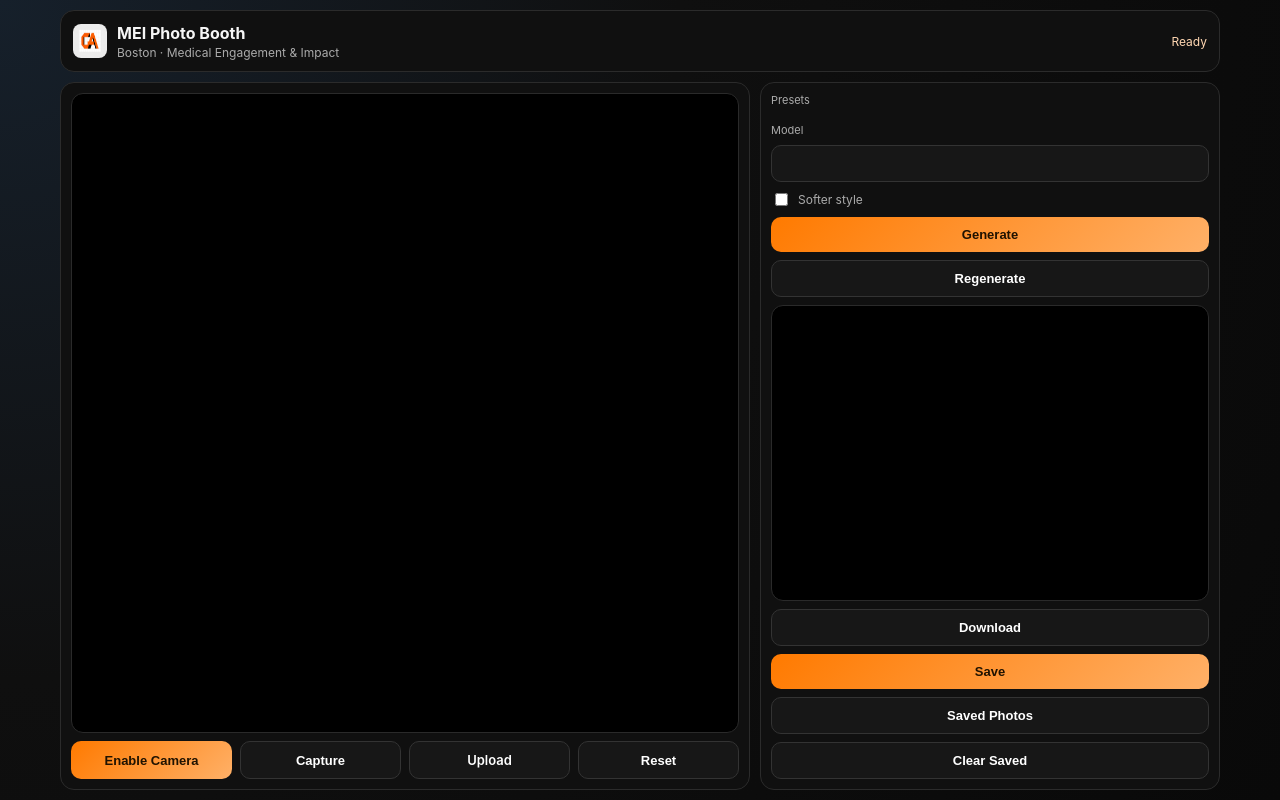
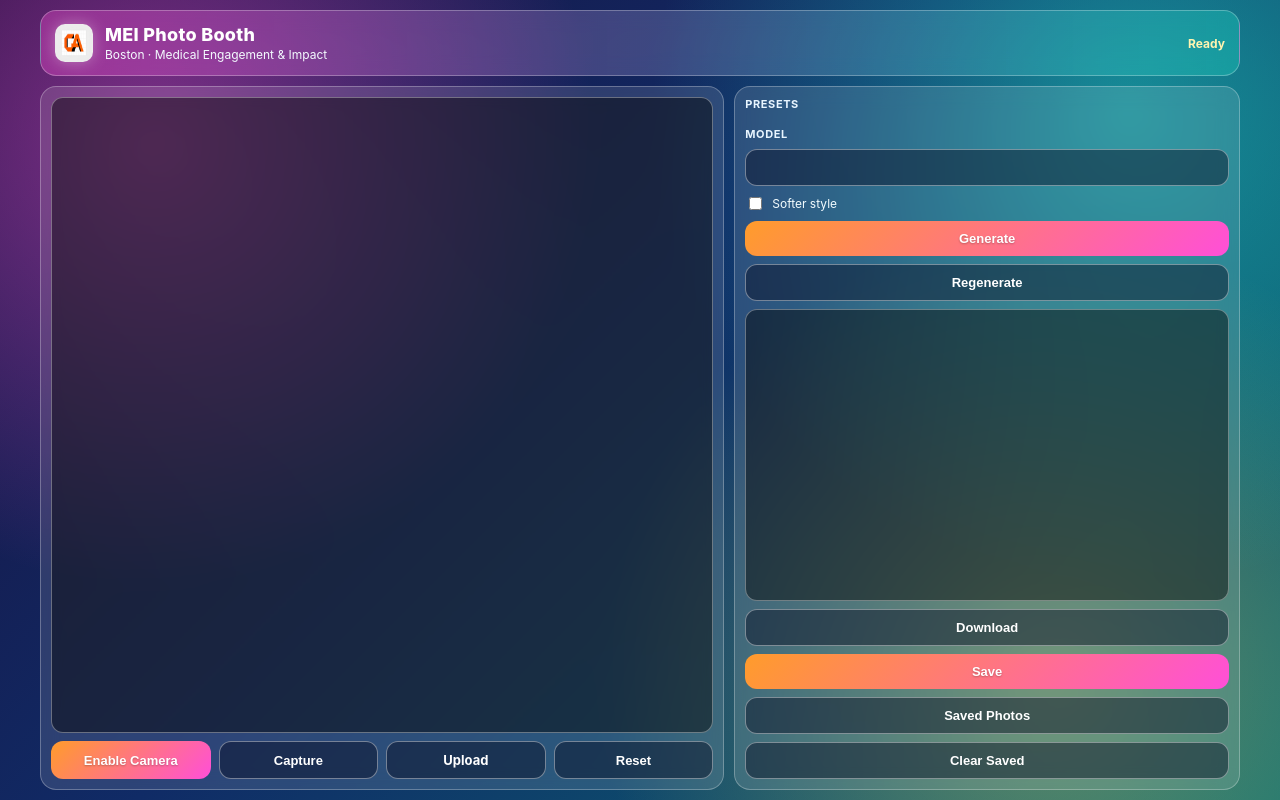
Before and after one commit to vivgatesAI/MEIPhotobooth, a website: page views/index.html in a window 1280 px wide. Drawn offline with Linux system fonts and the light colour scheme; no server answers.

Commit message:
style: brighten UI with fun neon gradient palette and playful high-contrast booth visuals

```diff
--- a/public/styles.css
+++ b/public/styles.css
@@ -1,25 +1,52 @@
-:root { --bg:#090909; --card:#141414; --line:#2b2b2b; --text:#f6f6f6; --muted:#ababab; --orange:#ff7a00; --orange2:#ffb067; }
+:root {
+  --bg1:#1a0f3d;
+  --bg2:#102b66;
+  --bg3:#0a6b73;
+  --card:rgba(255,255,255,.12);
+  --line:rgba(255,255,255,.28);
+  --text:#ffffff;
+  --muted:#d9e7ff;
+  --pink:#ff4fd8;
+  --orange:#ff9c2b;
+  --teal:#20f0d0;
+  --yellow:#ffe45a;
+}
 *{box-sizing:border-box}
-html,body{margin:0;height:100%;overflow:hidden;font-family:Inter,-apple-system,BlinkMacSystemFont,"Segoe UI",sans-serif;background:radial-gradient(circle at 0% 0%,#16202b 0%,#0f0f0f 45%,#090909 100%);color:var(--text)}
-.single-screen{height:100dvh;display:flex;flex-direction:column;padding:10px;gap:10px;max-width:1180px;margin:0 auto}
-.topbar{display:flex;justify-content:space-between;align-items:center;background:#101010;border:1px solid var(--line);border-radius:14px;padding:8px 12px;min-height:62px}
-.brand{display:flex;align-items:center;gap:10px}.brand img{width:34px;height:34px;border-radius:8px}.brand h1{font-size:16px;margin:0}.brand p{margin:2px 0 0;color:var(--muted);font-size:12px}
-.status-inline{font-size:12px;color:#ffd7b2}
-.workspace{flex:1;display:grid;grid-template-columns:1.2fr .8fr;gap:10px;min-height:0}
-.left-panel,.right-panel{background:#101010;border:1px solid var(--line);border-radius:14px;padding:10px;display:flex;flex-direction:column;gap:8px;min-height:0}
-.camera-frame,.result-frame{flex:1;min-height:0;border:1px solid #2a2a2a;border-radius:12px;background:#000;overflow:hidden;display:flex;align-items:center;justify-content:center}
+html,body{margin:0;height:100%;overflow:hidden;font-family:Inter,-apple-system,BlinkMacSystemFont,"Segoe UI",sans-serif;color:var(--text)}
+body{
+  background:
+    radial-gradient(circle at 12% 18%, rgba(255,79,216,.45) 0%, transparent 34%),
+    radial-gradient(circle at 88% 14%, rgba(32,240,208,.45) 0%, transparent 36%),
+    radial-gradient(circle at 82% 85%, rgba(255,228,90,.35) 0%, transparent 36%),
+    linear-gradient(135deg,var(--bg1) 0%,var(--bg2) 45%,var(--bg3) 100%);
+}
+.single-screen{height:100dvh;display:flex;flex-direction:column;padding:10px;gap:10px;max-width:1220px;margin:0 auto}
+.topbar{display:flex;justify-content:space-between;align-items:center;background:linear-gradient(90deg,rgba(255,79,216,.35),rgba(32,240,208,.28));border:1px solid var(--line);border-radius:16px;padding:10px 14px;min-height:66px;backdrop-filter:blur(10px)}
+.brand{display:flex;align-items:center;gap:12px}.brand img{width:38px;height:38px;border-radius:10px;box-shadow:0 0 16px rgba(255,255,255,.35)}
+.brand h1{font-size:18px;margin:0;font-weight:800;letter-spacing:.3px}.brand p{margin:2px 0 0;color:#f4fbff;font-size:12px}
+.status-inline{font-size:12px;color:#fff4b0;font-weight:700}
+.workspace{flex:1;display:grid;grid-template-columns:1.15fr .85fr;gap:10px;min-height:0}
+.left-panel,.right-panel{background:var(--card);border:1px solid var(--line);border-radius:16px;padding:10px;display:flex;flex-direction:column;gap:8px;min-height:0;backdrop-filter:blur(10px)}
+.camera-frame,.result-frame{flex:1;min-height:0;border:1px solid rgba(255,255,255,.35);border-radius:12px;background:rgba(0,0,0,.45);overflow:hidden;display:flex;align-items:center;justify-content:center}
 video,canvas,#previewImg,#resultImg{width:100%;height:100%;object-fit:contain}
 .quick-actions,.control-group.two{display:grid;grid-template-columns:repeat(4,1fr);gap:8px}
 .control-group.compact{display:flex;flex-direction:column;gap:8px}.control-group.two{grid-template-columns:1fr 1fr}
-.btn,.model-select{appearance:none;border:1px solid #333;background:#171717;color:#fff;border-radius:10px;padding:10px;font-size:13px;font-weight:600}
-.btn.primary{background:linear-gradient(135deg,var(--orange),var(--orange2));color:#1f1200;border:0}
+.btn,.model-select{appearance:none;border:1px solid rgba(255,255,255,.4);background:rgba(8,12,35,.45);color:#fff;border-radius:12px;padding:10px 11px;font-size:13px;font-weight:700;transition:.2s transform,.2s box-shadow,.2s background}
+.btn:hover{transform:translateY(-1px);box-shadow:0 8px 20px rgba(0,0,0,.22)}
+.btn.primary{background:linear-gradient(135deg,var(--orange),var(--pink));border:0;color:white;text-shadow:0 1px 2px rgba(0,0,0,.25)}
 .file-btn{display:flex;align-items:center;justify-content:center;position:relative;overflow:hidden}.file-btn input{position:absolute;inset:0;opacity:0;cursor:pointer}
-.label{font-size:11px;color:var(--muted);margin:0}
-.preset-pills{display:flex;flex-wrap:wrap;gap:6px}.preset-pill{padding:7px 10px;border:1px solid #343434;background:#171717;color:#f4f4f4;border-radius:999px;font-size:11px;white-space:nowrap}.preset-pill.active{border-color:var(--orange);box-shadow:0 0 0 1px rgba(255,122,0,.3) inset}
-textarea{width:100%;min-height:62px;border-radius:10px;border:1px solid #333;background:#0d0d0d;color:#fff;padding:8px;font-size:12px}
-.soft-label{font-size:12px;color:var(--muted);display:flex;align-items:center;gap:7px}
-.processing{display:none;align-items:center;gap:8px;padding:8px;border:1px solid rgba(255,122,0,.35);border-radius:10px;background:rgba(255,122,0,.12)}.processing.active{display:flex}
-.spinner{width:16px;height:16px;border-radius:50%;border:2px solid rgba(255,255,255,.3);border-top-color:var(--orange);animation:spin .8s linear infinite}@keyframes spin{to{transform:rotate(360deg)}}
-.processing-text{font-size:11px}.wave{height:5px;flex:1;border-radius:999px;background:linear-gradient(90deg,rgba(255,122,0,.2),rgba(255,122,0,.9),rgba(255,122,0,.2));background-size:180% 100%;animation:slide 1.2s linear infinite}@keyframes slide{from{background-position:0 0}to{background-position:180% 0}}
-.gallery-inline{background:#101010;border:1px solid var(--line);border-radius:12px;padding:8px;max-height:20vh;overflow:auto}.gallery-grid{display:grid;grid-template-columns:repeat(6,minmax(0,1fr));gap:8px}.gallery-grid img{width:100%;border-radius:8px;border:1px solid #303030}
-@media (max-width:980px){.workspace{grid-template-columns:1fr}.quick-actions{grid-template-columns:1fr 1fr}.control-group.two{grid-template-columns:1fr 1fr}.single-screen{padding:8px;gap:8px}}
+.label{font-size:11px;color:#e8f5ff;margin:0;font-weight:700;text-transform:uppercase;letter-spacing:.6px}
+.preset-pills{display:flex;flex-wrap:wrap;gap:7px}
+.preset-pill{padding:7px 11px;border:1px solid rgba(255,255,255,.44);background:rgba(14,30,72,.56);color:#fff;border-radius:999px;font-size:11px;white-space:nowrap;font-weight:700}
+.preset-pill.active{background:linear-gradient(120deg,var(--teal),#47a7ff);color:#0b1e34;border-color:transparent;box-shadow:0 0 0 2px rgba(255,255,255,.2) inset}
+textarea{width:100%;min-height:62px;border-radius:10px;border:1px solid rgba(255,255,255,.4);background:rgba(10,18,45,.65);color:#fff;padding:8px;font-size:12px}
+textarea::placeholder{color:#d5deff}
+.soft-label{font-size:12px;color:#f4fdff;display:flex;align-items:center;gap:7px}
+.processing{display:none;align-items:center;gap:8px;padding:8px;border:1px solid rgba(255,255,255,.42);border-radius:10px;background:linear-gradient(90deg,rgba(255,79,216,.26),rgba(32,240,208,.22))}
+.processing.active{display:flex}
+.spinner{width:16px;height:16px;border-radius:50%;border:2px solid rgba(255,255,255,.35);border-top-color:#fff;animation:spin .7s linear infinite}@keyframes spin{to{transform:rotate(360deg)}}
+.processing-text{font-size:11px;color:#ffffff;font-weight:600}
+.wave{height:6px;flex:1;border-radius:999px;background:linear-gradient(90deg,rgba(255,255,255,.2),rgba(255,255,255,.9),rgba(255,255,255,.2));background-size:180% 100%;animation:slide 1.05s linear infinite}@keyframes slide{from{background-position:0 0}to{background-position:180% 0}}
+.gallery-inline{background:var(--card);border:1px solid var(--line);border-radius:12px;padding:8px;max-height:20vh;overflow:auto;backdrop-filter:blur(8px)}
+.gallery-grid{display:grid;grid-template-columns:repeat(6,minmax(0,1fr));gap:8px}.gallery-grid img{width:100%;border-radius:8px;border:1px solid rgba(255,255,255,.42)}
+@media (max-width:980px){.workspace{grid-template-columns:1fr}.quick-actions{grid-template-columns:1fr 1fr}.control-group.two{grid-template-columns:1fr 1fr}.single-screen{padding:8px;gap:8px}.brand h1{font-size:16px}}
```
